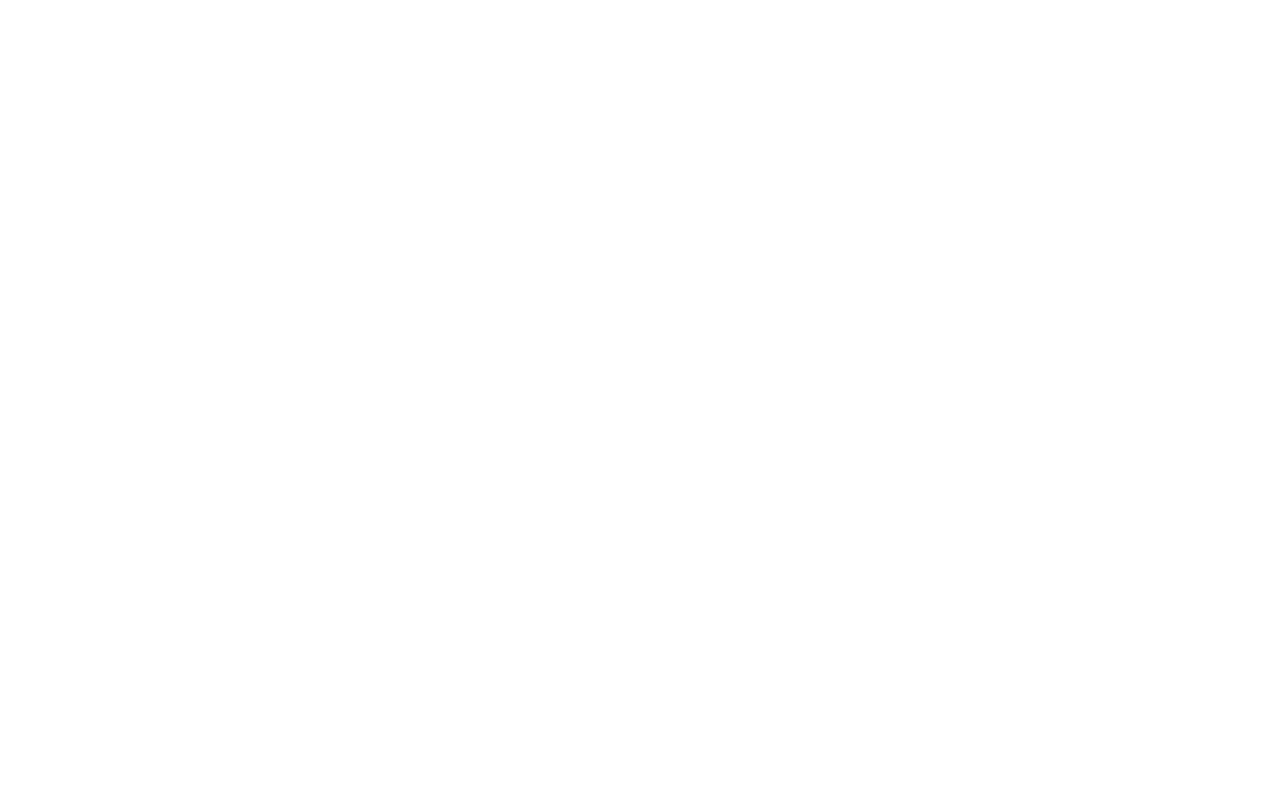
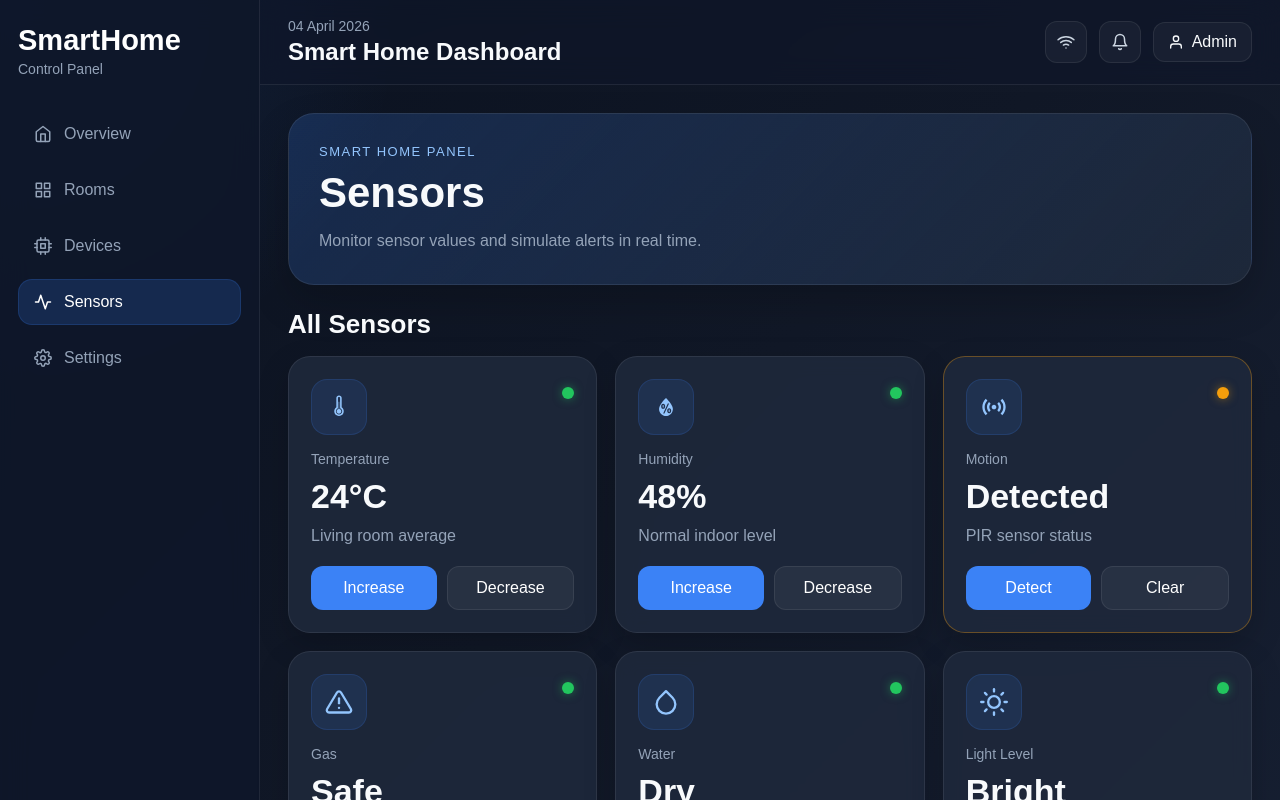
Before and after one commit to alisher-ps/smart-home-ui, a React (Vite) app: page /sensors in a window 1280 px wide. Before the commit this address had no page. Shown: the top 800 px of the page. Built offline with nearby package versions, Linux system fonts and the light colour scheme.

Commit message:
Add devices and sensors pages with sidebar routing

```diff
--- a/src/App.jsx
+++ b/src/App.jsx
@@ -2,6 +2,8 @@
 import Dashboard from "./pages/Dashboard";
 import Rooms from "./pages/Rooms";
 import RoomDetails from "./pages/RoomDetails";
+import Devices from "./pages/Devices";
+import Sensors from "./pages/Sensors";
 
 function App() {
   return (
@@ -9,6 +11,8 @@
       <Route path="/" element={<Dashboard />} />
       <Route path="/rooms" element={<Rooms />} />
       <Route path="/rooms/:roomName" element={<RoomDetails />} />
+      <Route path="/devices" element={<Devices />} />
+      <Route path="/sensors" element={<Sensors />} />
     </Routes>
   );
 }
--- a/src/components/Sidebar.jsx
+++ b/src/components/Sidebar.jsx
@@ -34,29 +34,39 @@
 
           <nav className="sidebar-nav">
             <NavLink to="/" className={getNavClass} onClick={closeSidebar}>
-              <span className="nav-icon"><FiHome /></span>
+              <span className="nav-icon">
+                <FiHome />
+              </span>
               <span>Overview</span>
             </NavLink>
 
             <NavLink to="/rooms" className={getNavClass} onClick={closeSidebar}>
-              <span className="nav-icon"><FiGrid /></span>
+              <span className="nav-icon">
+                <FiGrid />
+              </span>
               <span>Rooms</span>
             </NavLink>
 
-            <a href="#" className="nav-item">
-              <span className="nav-icon"><FiCpu /></span>
+            <NavLink to="/devices" className={getNavClass} onClick={closeSidebar}>
+              <span className="nav-icon">
+                <FiCpu />
+              </span>
               <span>Devices</span>
-            </a>
+            </NavLink>
 
-            <a href="#" className="nav-item">
-              <span className="nav-icon"><FiActivity /></span>
+            <NavLink to="/sensors" className={getNavClass} onClick={closeSidebar}>
+              <span className="nav-icon">
+                <FiActivity />
+              </span>
               <span>Sensors</span>
-            </a>
+            </NavLink>
 
-            <a href="#" className="nav-item">
-              <span className="nav-icon"><FiSettings /></span>
+            <NavLink to="/settings" className={getNavClass} onClick={closeSidebar}>
+              <span className="nav-icon">
+                <FiSettings />
+              </span>
               <span>Settings</span>
-            </a>
+            </NavLink>
           </nav>
         </div>
 
--- /dev/null
+++ b/src/pages/Devices.jsx
@@ -0,0 +1,92 @@
+import { useState } from "react";
+import Sidebar from "../components/Sidebar";
+import Topbar from "../components/Topbar";
+import DeviceCard from "../components/DeviceCard";
+import { initialDevices } from "../data/dashboardData";
+
+function Devices() {
+  const [isSidebarOpen, setIsSidebarOpen] = useState(false);
+  const [devices, setDevices] = useState(initialDevices);
+
+  const toggleDevice = (deviceName, action) => {
+    setDevices((prev) => ({
+      ...prev,
+      [deviceName]: action,
+    }));
+  };
+
+  return (
+    <div className="dashboard-layout">
+      <Sidebar
+        isOpen={isSidebarOpen}
+        closeSidebar={() => setIsSidebarOpen(false)}
+      />
+
+      <div className="main-content">
+        <Topbar openSidebar={() => setIsSidebarOpen(true)} />
+
+        <div className="content-area">
+          <section className="hero-section">
+            <div className="hero-text">
+              <p className="hero-label">SMART HOME PANEL</p>
+              <h1>Devices</h1>
+              <p className="hero-subtext">
+                Manage all connected home devices from one place.
+              </p>
+            </div>
+          </section>
+
+          <section className="section-block">
+            <div className="section-header">
+              <h2>All Devices</h2>
+            </div>
+
+            <div className="device-grid">
+              <DeviceCard
+                title="Lights"
+                subtitle="Control room lighting"
+                status={devices.lights ? "ON" : "OFF"}
+                onPrimaryClick={() => toggleDevice("lights", true)}
+                onSecondaryClick={() => toggleDevice("lights", false)}
+                primaryLabel="Turn On"
+                secondaryLabel="Turn Off"
+              />
+
+              <DeviceCard
+                title="Fans"
+                subtitle="Control air flow"
+                status={devices.fans ? "ON" : "OFF"}
+                onPrimaryClick={() => toggleDevice("fans", true)}
+                onSecondaryClick={() => toggleDevice("fans", false)}
+                primaryLabel="Turn On"
+                secondaryLabel="Turn Off"
+              />
+
+              <DeviceCard
+                title="Doors"
+                subtitle="Main room doors"
+                status={devices.doors ? "OPEN" : "CLOSED"}
+                onPrimaryClick={() => toggleDevice("doors", true)}
+                onSecondaryClick={() => toggleDevice("doors", false)}
+                primaryLabel="Open"
+                secondaryLabel="Close"
+              />
+
+              <DeviceCard
+                title="Garage Door"
+                subtitle="Garage access panel"
+                status={devices.garage ? "OPEN" : "CLOSED"}
+                onPrimaryClick={() => toggleDevice("garage", true)}
+                onSecondaryClick={() => toggleDevice("garage", false)}
+                primaryLabel="Open"
+                secondaryLabel="Close"
+              />
+            </div>
+          </section>
+        </div>
+      </div>
+    </div>
+  );
+}
+
+export default Devices;
--- /dev/null
+++ b/src/pages/Sensors.jsx
@@ -0,0 +1,126 @@
+import { useState } from "react";
+import Sidebar from "../components/Sidebar";
+import Topbar from "../components/Topbar";
+import SensorCard from "../components/SensorCard";
+import { initialSensors } from "../data/dashboardData";
+
+function Sensors() {
+  const [isSidebarOpen, setIsSidebarOpen] = useState(false);
+  const [sensors, setSensors] = useState(initialSensors);
+
+  const updateSensor = (sensorName, value) => {
+    setSensors((prev) => ({
+      ...prev,
+      [sensorName]: value,
+    }));
+  };
+
+  return (
+    <div className="dashboard-layout">
+      <Sidebar
+        isOpen={isSidebarOpen}
+        closeSidebar={() => setIsSidebarOpen(false)}
+      />
+
+      <div className="main-content">
+        <Topbar openSidebar={() => setIsSidebarOpen(true)} />
+
+        <div className="content-area">
+          <section className="hero-section">
+            <div className="hero-text">
+              <p className="hero-label">SMART HOME PANEL</p>
+              <h1>Sensors</h1>
+              <p className="hero-subtext">
+                Monitor sensor values and simulate alerts in real time.
+              </p>
+            </div>
+          </section>
+
+          <section className="section-block">
+            <div className="section-header">
+              <h2>All Sensors</h2>
+            </div>
+
+            <div className="sensor-grid">
+              <SensorCard
+                title="Temperature"
+                value={`${sensors.temperature}°C`}
+                subtitle="Living room average"
+                alert={sensors.temperature > 30}
+                primaryLabel="Increase"
+                secondaryLabel="Decrease"
+                onPrimaryClick={() =>
+                  updateSensor("temperature", sensors.temperature + 1)
+                }
+                onSecondaryClick={() =>
+                  updateSensor("temperature", sensors.temperature - 1)
+                }
+              />
+
+              <SensorCard
+                title="Humidity"
+                value={`${sensors.humidity}%`}
+                subtitle="Normal indoor level"
+                alert={sensors.humidity > 70}
+                primaryLabel="Increase"
+                secondaryLabel="Decrease"
+                onPrimaryClick={() =>
+                  updateSensor("humidity", sensors.humidity + 1)
+                }
+                onSecondaryClick={() =>
+                  updateSensor("humidity", sensors.humidity - 1)
+                }
+              />
+
+              <SensorCard
+                title="Motion"
+                value={sensors.motion ? "Detected" : "Clear"}
+                subtitle="PIR sensor status"
+                alert={sensors.motion}
+                primaryLabel="Detect"
+                secondaryLabel="Clear"
+                onPrimaryClick={() => updateSensor("motion", true)}
+                onSecondaryClick={() => updateSensor("motion", false)}
+              />
+
+              <SensorCard
+                title="Gas"
+                value={sensors.gas ? "Leak Detected" : "Safe"}
+                subtitle="Gas sensor monitoring"
+                alert={sensors.gas}
+                primaryLabel="Trigger"
+                secondaryLabel="Reset"
+                onPrimaryClick={() => updateSensor("gas", true)}
+                onSecondaryClick={() => updateSensor("gas", false)}
+              />
+
+              <SensorCard
+                title="Water"
+                value={sensors.water ? "Detected" : "Dry"}
+                subtitle="Water sensor monitoring"
+                alert={sensors.water}
+                primaryLabel="Trigger"
+                secondaryLabel="Reset"
+                onPrimaryClick={() => updateSensor("water", true)}
+                onSecondaryClick={() => updateSensor("water", false)}
+              />
+
+              <SensorCard
+                title="Light Level"
+                value={sensors.lightLevel}
+                subtitle="Current room brightness"
+                alert={sensors.lightLevel === "Dark"}
+                primaryLabel="Bright"
+                secondaryLabel="Dark"
+                onPrimaryClick={() => updateSensor("lightLevel", "Bright")}
+                onSecondaryClick={() => updateSensor("lightLevel", "Dark")}
+              />
+            </div>
+          </section>
+        </div>
+      </div>
+    </div>
+  );
+}
+
+export default Sensors;
```
